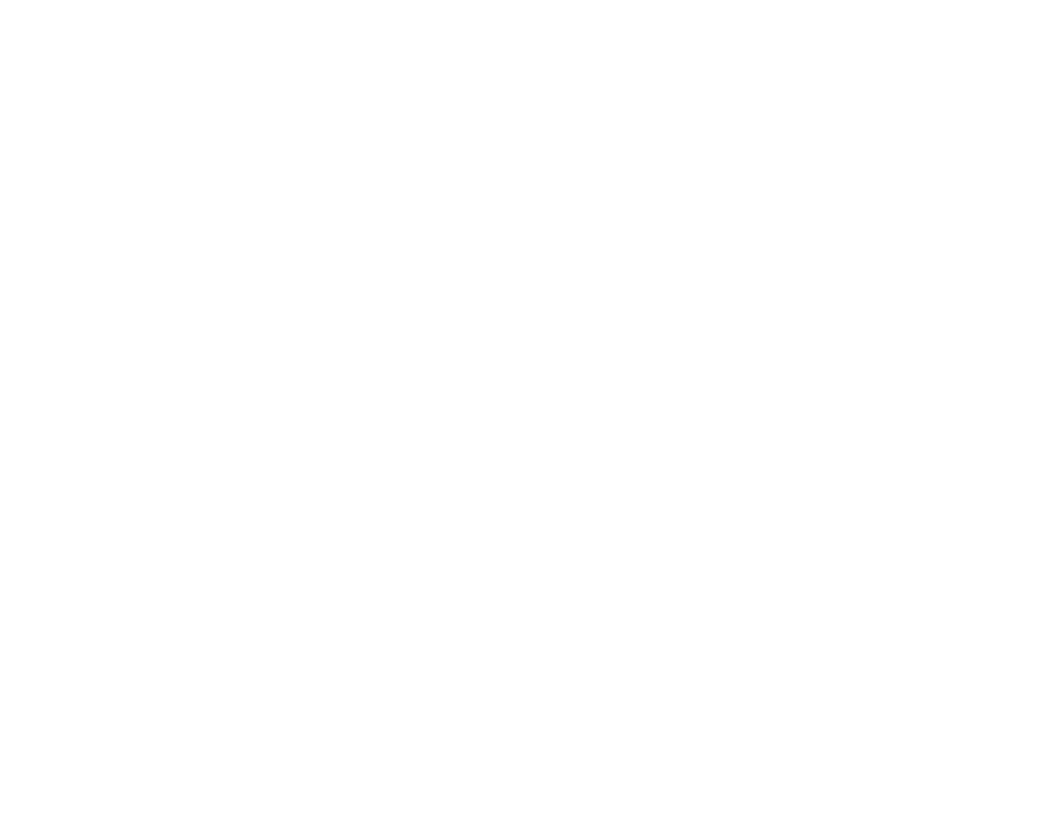
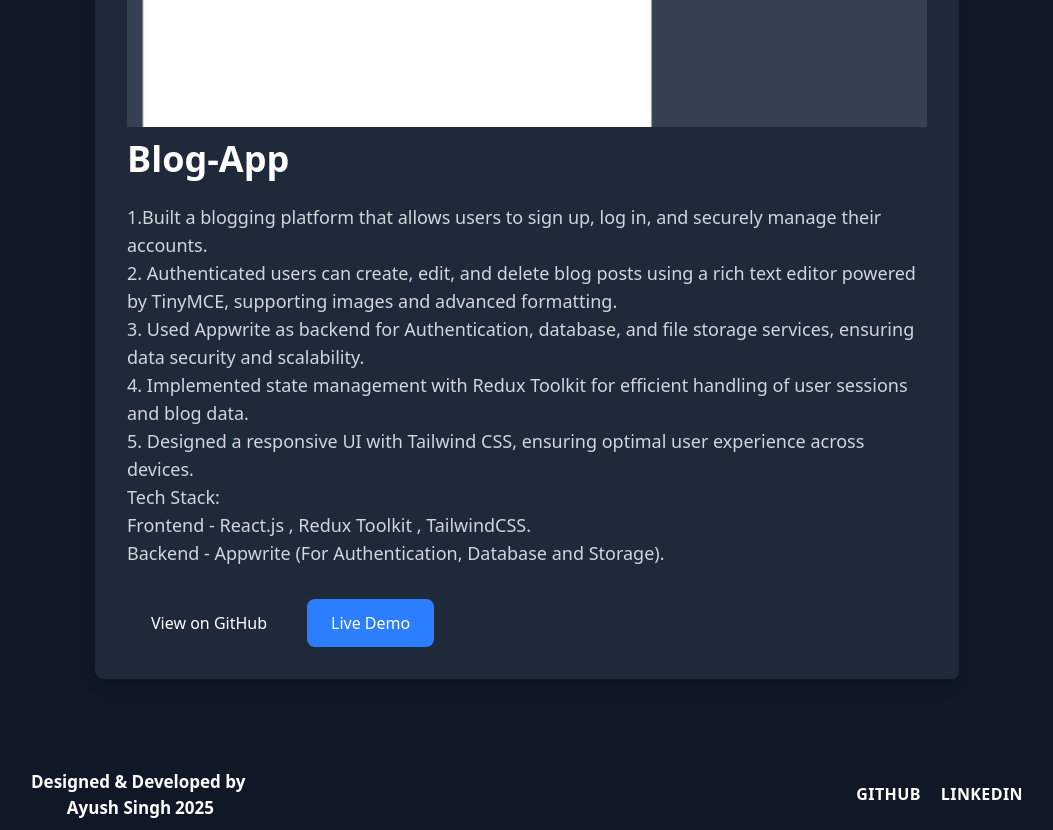
Before and after one commit to AyushSingh0320/Portfolio, a React (Vite) app: page /projectdescBlog-App in a window 1280 px wide. Before the commit this address had no page. Shown: the part 380-1210 px from the top of the page, without its empty margins (113-1166 px from the left). Before the commit the page ends 800 px from the top, so only its background shows below. Built offline with nearby package versions, Linux system fonts and the light colour scheme.

Commit message:
project changes

```diff
--- a/src/App.jsx
+++ b/src/App.jsx
@@ -7,6 +7,7 @@
 import About from "./Componenets/About"
 import Skills from "./Componenets/Skills"
 import Projects from "./Componenets/Projects/Project"
+import ProjectDesc from "./Componenets/Projects/ProjectDesc"
 import { useLocation } from "react-router"
 
 
@@ -44,19 +45,25 @@
     }
   }
 }, [location]);
-
+const isProjectDescPage = location.pathname.startsWith('/projectdesc');
   return (
    <Themeprovider  value = {{thememode , lightTheme , darkTheme }}>
     <div className="flex flex-col min-h-screen">
-    <div className="sticky top-0 z-30 bg-white dark:bg-gray-900 pb-4">
+      {!isProjectDescPage && (<div className="sticky top-0 z-30 bg-white dark:bg-gray-900 pb-4">
       <Header/>
       </div>
+    )}
       <div className="flex-1 dark:bg-gray-900">
-
+      {isProjectDescPage ? (
+        <ProjectDesc />
+      ) : (
+        <>
       <section id="home"><Home /></section>
       <section id="about"><About /></section>
       <section id="skills"><Skills /></section>
       <section id="projects"><Projects /></section>
+      </>
+      )}
 
       </div>
       <Footer/>
--- a/src/Componenets/Projects/Project.jsx
+++ b/src/Componenets/Projects/Project.jsx
@@ -1,4 +1,5 @@
 import React from "react";
+import {  useNavigate } from "react-router";
 import ProjectCard from "./ProjectCard";
 import Blog from "../../assets/Projects/Blog.png";
 import Converter from "../../assets/Projects/Converter.png";
@@ -11,12 +12,13 @@
 import {html , css ,javascript , reactjs , tailwind , git ,  nodejs , MySQL , Redux , MongoDB , express , postman, JWT, RestApi, cloudinary, Digitalocean, Appwrite }  from  "../../assets/skills/index.js"
 
 function Projects() {
+  const Navigate = useNavigate();
   return (
     <div className="w-full min-h-screen py-20 dark:bg-gray-900 dark:text-white">
       <div className="container mx-auto px-4 max-w-7xl">
         <div className="flex items-center justify-center gap-4 mb-4">
           <img
-            className="w-20 h-20"
+         className="w-20 h-20"
             src={project}
             alt="Projects"
           />
@@ -31,11 +33,11 @@
         <div className="grid grid-cols-1 md:grid-cols-2 lg:grid-cols-3 gap-8 justify-items-center pb-10">
           <div className="w-full max-w-sm">
             <ProjectCard
+              Descriptionpath="/projectdescDesign-it"
               imgPath={Design}
               isBlog={false}
               title="Design-it"
-              description="Design-it is a MERN-based social platform for Designers to showcase portfolios, connect, and collaborate. It features real-time interactions, advanced filtering, secure JWT authentication, and media optimization via Cloudinary. Deployed on Digitalocean Droplets with Nginx, PM2, and SSL, the project highlights full-stack development, database optimization, and production-ready DevOps skills.
-              Use Email-DemoUser@gmail and Pass-DemoUser123 at the time of login to see all functionalities"
+              description="Click on the image to know more about the project"
               techstack={[ {src : reactjs, name : "React"},
                            {src: tailwind, name: "Tailwind CSS"},
                            {src : nodejs, name : "Node"},
@@ -55,10 +57,14 @@
 
           <div className="w-full max-w-sm">
             <ProjectCard
+              Descriptionpath="/projectdescBlog-App"
               imgPath={Blog}
               isBlog={false}
               title="Blog-App"
-              description="This project is a modern blogging platform which allows users to sign up, log in, and securely manage their accounts. Authenticated users can create, edit, and delete blog posts using a rich text editor powered by TinyMCE."
+              description=<>
+              <p>A full-stack blog application with features for creating, editing, and managing posts with user authentication.</p>
+              For detailed description click on the image
+              </>
              techstack={[
                {src: reactjs, name: "React"},
                {src: Redux, name: "Redux"},
--- a/src/Componenets/Projects/ProjectCard.jsx
+++ b/src/Componenets/Projects/ProjectCard.jsx
@@ -1,23 +1,19 @@
 import React from "react";
 import { ExternalLink, Github } from "lucide-react";
+import { useNavigate } from "react-router";
 
-// const ProjectCardProps = {
-//   imgPath: "" ,
-//   title: "" ,
-//   description: "" ,
-//   ghLink: "",
-//   demoLink :"" ,
-//   isBlog : false
-// }
 
-function ProjectCard({ imgPath, title, description, ghLink, demoLink, isBlog , techstack}) {
+function ProjectCard({ imgPath, title, description, ghLink, demoLink, isBlog , techstack , Descriptionpath}) {
+  const navigate = useNavigate();
+
   return (
-    <div className="bg-card dark:bg-gray-800 rounded-lg shadow-lg overflow-y-auto border border-border dark:border-gray-700 transition-transform hover:scale-105 w-full max-w-sm h-[500px] flex flex-col justify-between">
+    <div className="bg-card dark:bg-gray-800 rounded-lg shadow-lg border border-border dark:border-gray-700 transition-transform hover:scale-105 w-full max-w-sm h-[500px] flex flex-col justify-between">
       <div className="flex-grow flex flex-col">
         <img
+          onClick={() => navigate(Descriptionpath)}
           src={imgPath}
           alt="card-img"
-          className="w-full h-48 object-cover"
+          className="w-full h-48 object-cover cursor-pointer"
         />
         <div className="p-6 flex flex-col flex-grow">
           <h3 className="text-xl font-semibold mb-1 text-foreground dark:text-white">
--- /dev/null
+++ b/src/Componenets/Projects/ProjectDesc.jsx
@@ -0,0 +1,148 @@
+import React , {useEffect} from 'react';
+import Design from "../../assets/Projects/Design.png"
+import Blog from "../../assets/Projects/Blog.png";
+import { useLocation } from 'react-router-dom';
+
+function ProjectDesc() {
+  const location = useLocation();
+
+   useEffect(() => {
+    window.scrollTo(0, 0);
+  }, []);
+  // Get project ID from current path
+  const projectId = location.pathname.replace('/projectdesc', '');
+
+//   Project data
+  const projectData = {
+    "Design-it": {
+      imgPath: Design,
+      title: "Design-it",
+      description: (
+        <>
+          <p>1. Developed a full-stack platform for Designers that serves 20+ RESTful API endpoints with JWT authentication.Implemented the Like/Unlike feature, and a real-time messaging system.</p>
+          <p>2. Built scalable backend architecture with MongoDB database featuring 6 optimized collections, with complex MongoDB aggregation pipelines for like counting, user statistics, and filtering, and integrated Cloudinary API for secure file uploads with automatic image optimization and CDN delivery. Implemented compound indexes (sender-receiver-createdAt, receiver-isRead) for efficient message queries.</p>
+          <p>3. Deployed production application on Digitalocean Droplets using Nginx reverse proxy, PM2 process management for zero-downtime restarts, SSL/TLS encryption, and MongoDB Atlas cloud database.</p>
+          <p>
+            4. Implemented advanced frontend features, including responsive design across all devices, real-time like/unlike functionality with optimistic UI updates,dynamic filtering system with URL synchronization.
+          </p>
+          <p>
+            5. Use Email: DemoUser@gmail.com and Password: DemoUser123 at the time of Login to see all functionalities.
+          </p>
+          <p>
+            Tech Stack: <br/>
+                        <span>Frontend - React.js , TailwindCSS. </span> <br />
+                        <span>Backend - Node.js , Express.js , MongoDB , JWT (For Authentication).</span> <br />
+                        <span>Cloud - DigitalOcean , MongoDB Atlas cloud database. Cloudinary.</span>
+          </p>
+
+        </>
+      ),
+      githubLink: "https://github.com/AyushSingh0320/Design-it",
+      liveLink: "https://design-it.live/",
+    },
+    "Blog-App": {
+       imgPath: Blog,
+      title: "Blog-App",
+      description: <>
+      <p>
+        1.Built a blogging platform that allows users to sign up, log in, and securely manage their accounts.
+      </p>
+        <p>
+          2. Authenticated users can create, edit, and delete blog posts using a rich text editor powered by TinyMCE, supporting images and advanced formatting.
+        </p>
+        <p>
+          3. Used Appwrite as backend for Authentication, database, and file storage services, ensuring data security and scalability.
+        </p>
+        <p>
+          4. Implemented state management with Redux Toolkit for efficient handling of user sessions and blog data.
+        </p>
+        <p>
+          5. Designed a responsive UI with Tailwind CSS, ensuring optimal user experience across devices.
+        </p>
+        <p>
+          Tech Stack: <br/>
+          <span>Frontend - React.js , Redux Toolkit , TailwindCSS. </span> <br />
+          <span>Backend - Appwrite (For Authentication, Database and Storage).</span> <br />
+        </p>
+
+      </>,
+      githubLink: "https://github.com/AyushSingh0320/Blog-App",
+      liveLink: "https://blog-app-p5cj.vercel.app/"
+    },
+    "Notes": {
+      title: "Notes",
+      description: "A feature-rich Notes App with functionality for pinning, archiving, and deleting notes. Utilized localStorage to persist user data across sessions, ensuring notes remain intact even after page refresh.",
+      techStack: ["HTML", "Tailwind CSS", "JavaScript"],
+      githubLink: "https://github.com/AyushSingh0320/NOTES-APP",
+      liveLink: "https://notes-app-g8cs.vercel.app/"
+    },
+    "Currency Converter": {
+      title: "Currency Converter",
+      description: "A responsive currency converter that allows users to convert between major global currencies. Integrated with a live exchange rate API to fetch up-to-date conversion values",
+      techStack: ["React", "Tailwind CSS"],
+      githubLink: "https://github.com/AyushSingh0320/Currency-converter",
+      liveLink: "https://currency-converter-five-plum.vercel.app/"
+    },
+    "Password Generator": {
+      title: "Password Generator",
+      description: "A password generator that creates strong, random passwords based on user-defined length. Includes customizable options to add numbers and special symbols.",
+      techStack: ["React", "Tailwind CSS"],
+      githubLink: "https://github.com/AyushSingh0320/Password-generator",
+      liveLink: "https://password-generator-eta-ebon-40.vercel.app/"
+    },
+    "Form Validation": {
+      title: "Form Validation",
+      description: "Basic Registration Form validation using regex.",
+      techStack: ["HTML", "CSS", "JavaScript"],
+      githubLink: "https://github.com/AyushSingh0320/Form-validation",
+      liveLink: "https://form-validation-rosy-iota.vercel.app/"
+    }
+  };
+
+  const project = projectData[projectId];
+
+  return (
+    <div className="w-full min-h-screen py-20 dark:bg-gray-900 dark:text-white">
+      <div className="container mx-auto px-4 max-w-4xl">
+        <div className="bg-white dark:bg-gray-800 rounded-lg shadow-lg p-8">
+              <img
+           src={project.imgPath}
+          alt="card-img"
+          className="w-full h-full object-cover"
+        />
+          <h1 className="text-4xl font-bold mt-3 mb-6 text-gray-900 dark:text-white">
+            {project.title}
+          </h1>
+
+          <div className="prose dark:prose-invert max-w-none mb-8">
+            <p className="text-lg text-gray-700 dark:text-gray-300">
+              {project.description}
+            </p>
+          </div>
+
+
+          <div className="flex gap-4">
+            <a
+              href={project.githubLink}
+              target="_blank"
+              rel="noopener noreferrer"
+              className="px-6 py-3 bg-gray-800 text-white rounded-lg hover:bg-gray-700 transition-colors"
+            >
+              View on GitHub
+            </a>
+            <a
+              href={project.liveLink}
+              target="_blank"
+              rel="noopener noreferrer"
+              className="px-6 py-3 bg-blue-500 text-white rounded-lg hover:bg-blue-600 transition-colors"
+            >
+              Live Demo
+            </a>
+          </div>
+        </div>
+      </div>
+    </div>
+  );
+}
+
+export default ProjectDesc;
```
Also changed, not shown: src/main.jsx (+10 -1 lines).
